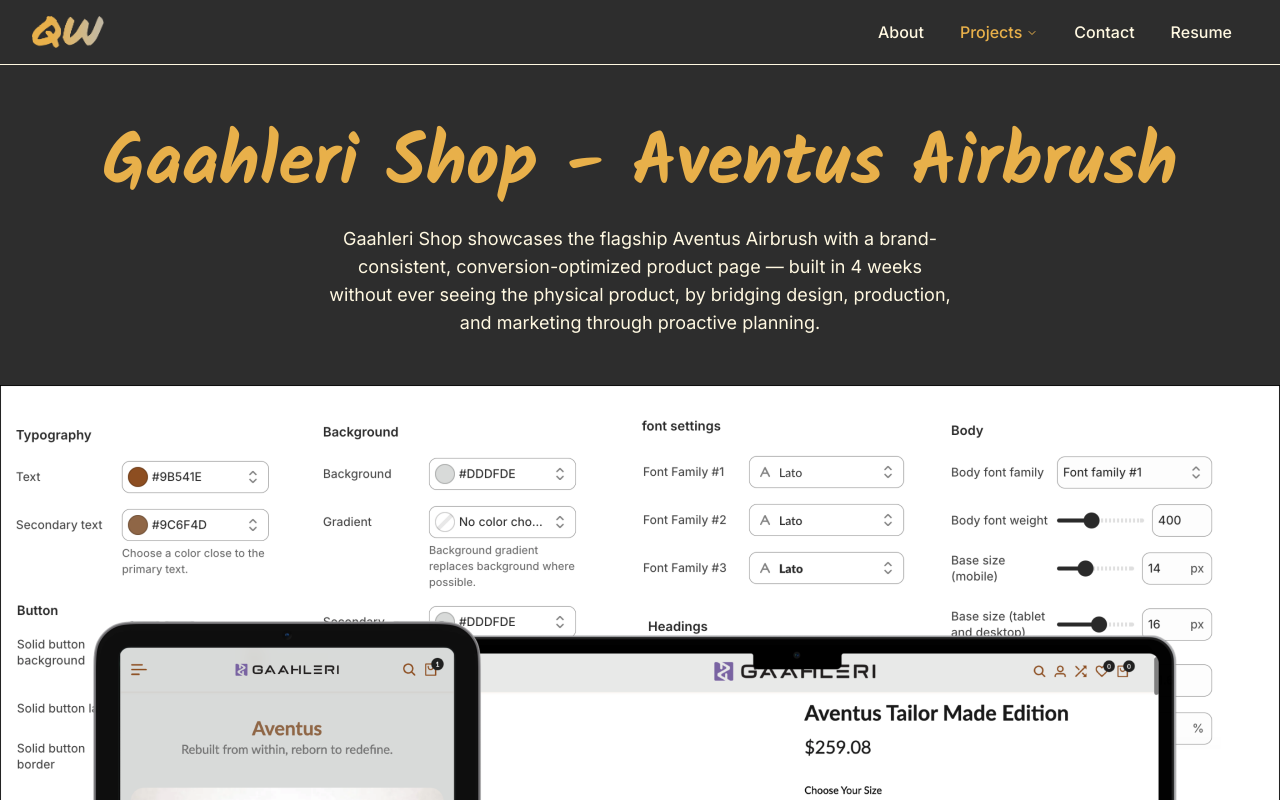
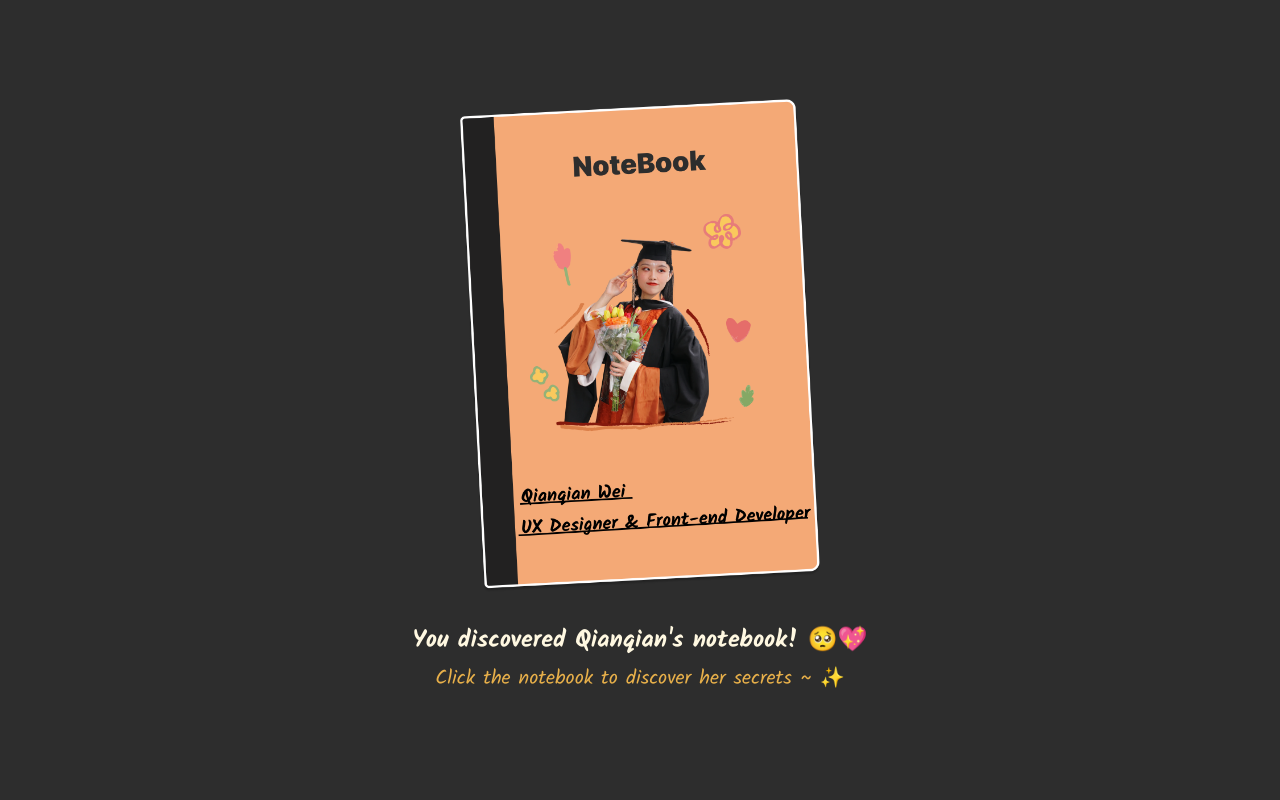
Before and after one commit to Qianqian122333/Qianqian-Wei, a Next.js app: page /projects/aventus-airbrush in a window 1280 px wide. Shown: the top 800 px of the page. Built offline with nearby package versions, Linux system fonts and the light colour scheme.

Commit message:
Build explore notebook

```diff
--- a/app/globals.css
+++ b/app/globals.css
@@ -165,3 +165,28 @@
 @utility hero-label-float {
   animation: hero-icon-float 3s ease-in-out infinite;
 }
+
+/* Splash book-flip animation */
+@keyframes splash-book-flip {
+  0% {
+    transform: rotateY(0deg) scale(1);
+    opacity: 1;
+  }
+  40% {
+    transform: rotateY(-90deg) scale(1.05);
+    opacity: 1;
+  }
+  70% {
+    transform: rotateY(-160deg) scale(1.1);
+    opacity: 0.6;
+  }
+  100% {
+    transform: rotateY(-180deg) scale(0.8);
+    opacity: 0;
+  }
+}
+
+.splash-book-flip {
+  animation: splash-book-flip 1.2s cubic-bezier(0.4, 0, 0.2, 1) forwards;
+  transform-origin: left center;
+}
--- a/app/layout.tsx
+++ b/app/layout.tsx
@@ -2,8 +2,10 @@
 import type { Metadata } from "next";
 import { Inter, Kalam } from "next/font/google";
 import "./globals.css";
-import Nav from "@/components/Nav";
+import NavWithSplash from "@/components/NavWithSplash";
 import Footer from "@/components/Footer";
+import { SplashProvider } from "@/components/SplashContext";
+import SplashOverlay from "@/components/SplashOverlay";
 
 const inter = Inter({
   variable: "--font-inter",
@@ -30,9 +32,12 @@
   return (
     <html lang="en">
       <body className={`${inter.variable} ${kalam.variable} antialiased`}>
-        <Nav />
-        {children}
-        <Footer />
+        <SplashProvider>
+          <SplashOverlay />
+          <NavWithSplash />
+          {children}
+          <Footer />
+        </SplashProvider>
         <Analytics />
       </body>
     </html>
--- a/components/HeroSection.tsx
+++ b/components/HeroSection.tsx
@@ -2,6 +2,7 @@
 
 import Image from "next/image";
 import { useEffect, useState } from "react";
+import { useSplash } from "./SplashContext";
 
 type HeroWord = { text: string; primary: boolean };
 
@@ -46,8 +47,10 @@
   const [showContent, setShowContent] = useState(false);
   const [iconsAnimating, setIconsAnimating] = useState(false);
   const [heroTilted, setHeroTilted] = useState(false);
+  const { entered } = useSplash();
 
   useEffect(() => {
+    if (!entered) return;
     const t1 = setTimeout(() => setShowWords(true), 300);
     const t2 = setTimeout(
       () => setShowContent(true),
@@ -57,7 +60,7 @@
       clearTimeout(t1);
       clearTimeout(t2);
     };
-  }, []);
+  }, [entered]);
 
   // Hero image tilt: tilt on click/hover, auto-restore after 600ms
   const triggerHeroTilt = () => {
--- /dev/null
+++ b/components/NavWithSplash.tsx
@@ -0,0 +1,12 @@
+"use client";
+
+import { useSplash } from "./SplashContext";
+import Nav from "./Nav";
+
+export default function NavWithSplash() {
+  const { entered } = useSplash();
+
+  if (!entered) return null;
+
+  return <Nav />;
+}
--- /dev/null
+++ b/components/SplashContext.tsx
@@ -0,0 +1,28 @@
+"use client";
+
+import { createContext, useContext, useState, useCallback } from "react";
+
+type SplashContextType = {
+  entered: boolean;
+  enter: () => void;
+};
+
+const SplashContext = createContext<SplashContextType>({
+  entered: false,
+  enter: () => {},
+});
+
+export function useSplash() {
+  return useContext(SplashContext);
+}
+
+export function SplashProvider({ children }: { children: React.ReactNode }) {
+  const [entered, setEntered] = useState(false);
+  const enter = useCallback(() => setEntered(true), []);
+
+  return (
+    <SplashContext.Provider value={{ entered, enter }}>
+      {children}
+    </SplashContext.Provider>
+  );
+}
--- /dev/null
+++ b/components/SplashOverlay.tsx
@@ -0,0 +1,77 @@
+"use client";
+
+import Image from "next/image";
+import { useState, useCallback } from "react";
+import { useSplash } from "./SplashContext";
+
+export default function SplashOverlay() {
+  const { entered, enter } = useSplash();
+  const [phase, setPhase] = useState<"idle" | "flipping" | "done">("idle");
+  const [tilted, setTilted] = useState(false);
+
+  const triggerTilt = useCallback(() => {
+    if (tilted || phase !== "idle") return;
+    setTilted(true);
+    setTimeout(() => setTilted(false), 600);
+  }, [tilted, phase]);
+
+  const handleClick = useCallback(() => {
+    if (phase !== "idle") return;
+    setPhase("flipping");
+    setTimeout(() => {
+      setPhase("done");
+      enter();
+    }, 1200);
+  }, [phase, enter]);
+
+  // Once entered, don't render overlay
+  if (entered || phase === "done") {
+    return null;
+  }
+
+  return (
+    <div
+      className={`fixed inset-0 z-50 bg-background flex flex-col items-center justify-center gap-8 px-6 ${
+        phase === "flipping" ? "pointer-events-none" : ""
+      }`}
+    >
+      {/* Notebook image with hover tilt + click flip */}
+      <div
+        className="cursor-pointer"
+        style={{ perspective: "1200px" }}
+        onClick={handleClick}
+        onMouseEnter={triggerTilt}
+      >
+        <Image
+          src="/home-hero.png"
+          alt="Qianqian's Notebook"
+          width={400}
+          height={400}
+          priority
+          className={`w-[280px] sm:w-[320px] md:w-[360px] h-auto object-contain transition-transform ease-out select-none ${
+            phase === "flipping"
+              ? "splash-book-flip"
+              : tilted
+                ? "duration-500 rotate-[6deg] scale-[1.02]"
+                : "duration-500 rotate-0 scale-100"
+          }`}
+        />
+      </div>
+
+      {/* Text */}
+      <div className="text-center font-kalam space-y-2">
+        <p className="text-foreground text-xl sm:text-2xl md:text-2xl font-bold">
+          You discovered Qianqian&apos;s notebook! 🥺💖
+        </p>
+        {/* Desktop */}
+        <p className="hidden md:block text-primary text-base sm:text-lg md:text-xl">
+          Click the notebook to discover her secrets ~ ✨
+        </p>
+        {/* Mobile */}
+        <p className="md:hidden text-primary text-lg sm:text-xl">
+          Tap the notebook to discover her secrets ~ ✨
+        </p>
+      </div>
+    </div>
+  );
+}
```
